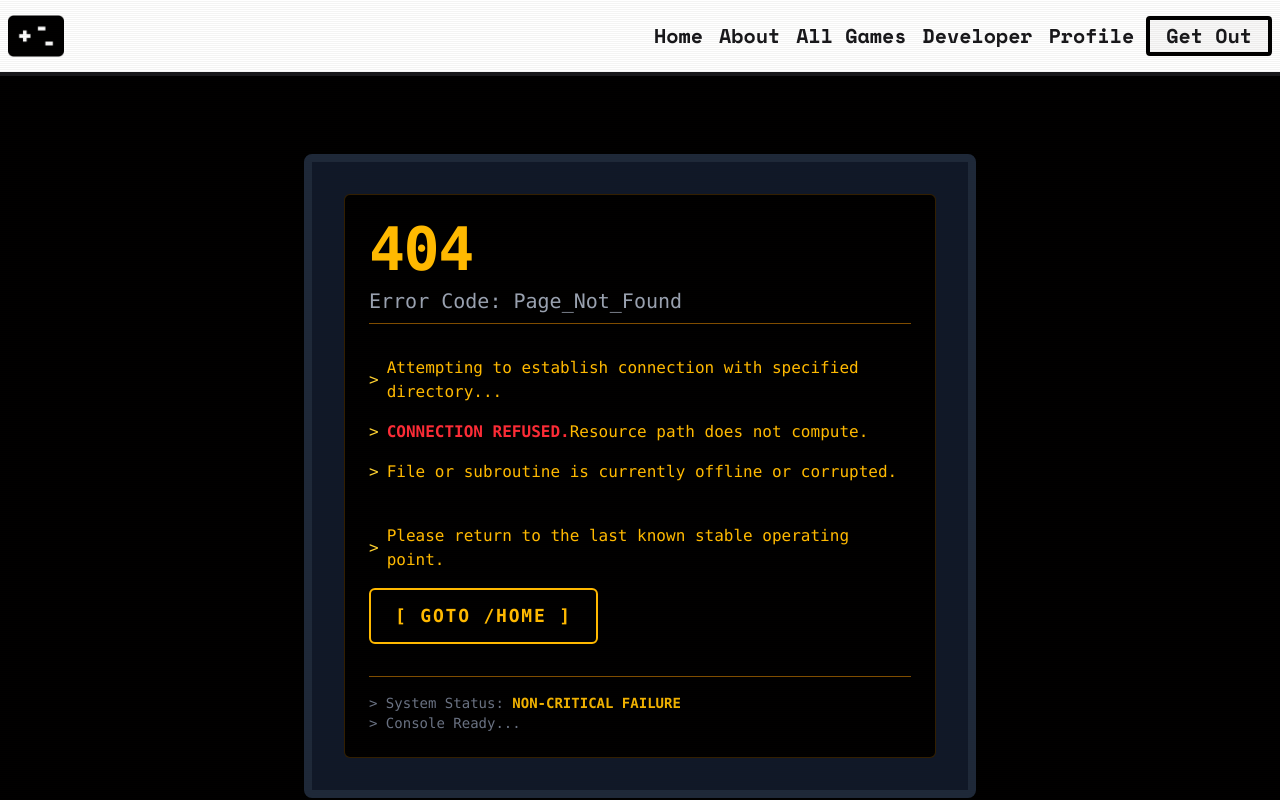
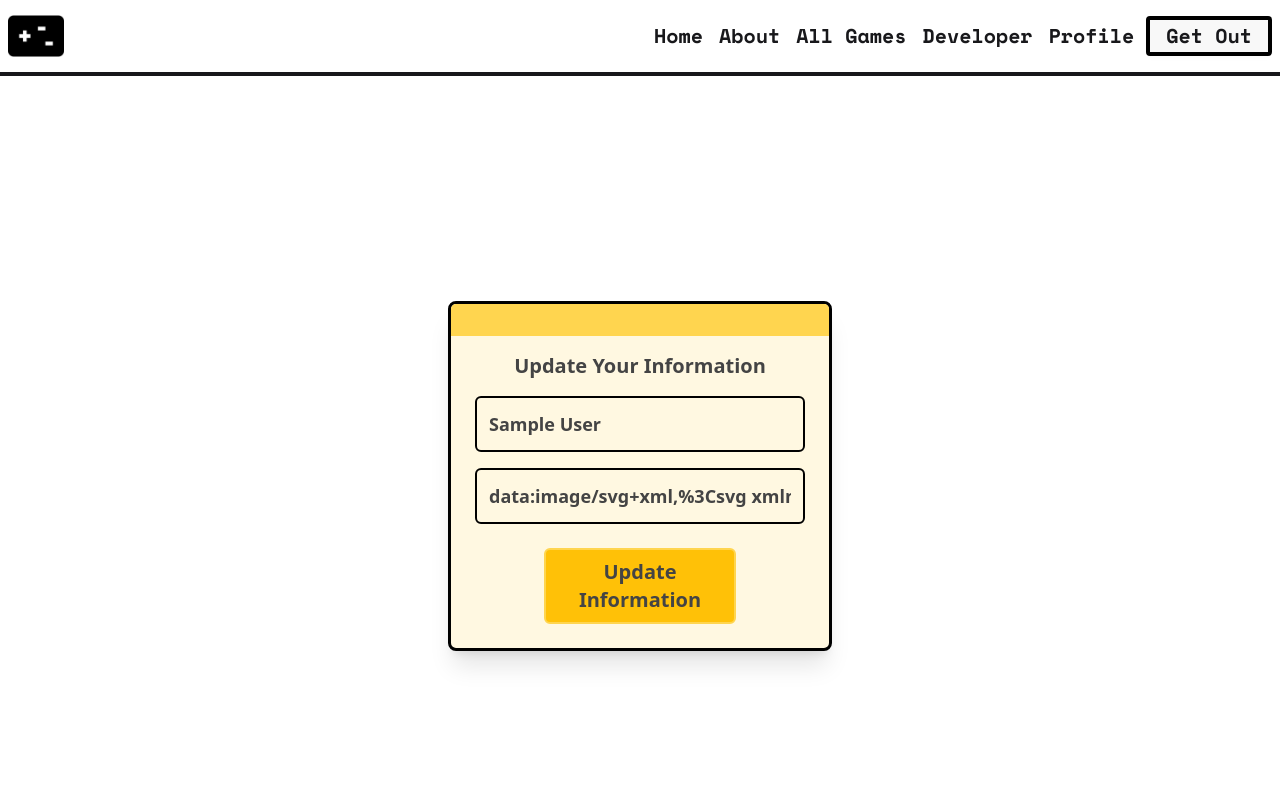
Before and after one commit to am-mahmud/retro-gamehub, a React (Vite) app: page /updateprofile in a window 1280 px wide. Shown: the top 800 px of the page. Built offline with nearby package versions, Linux system fonts and the light colour scheme; no server answers; sample sign-in values are in the browser's storage.

Commit message:
Proile and update profile added

```diff
--- a/src/pages/Profile/MyProfile.jsx
+++ b/src/pages/Profile/MyProfile.jsx
@@ -1,10 +1,28 @@
-import React from 'react';
+import React, { use } from "react";
+// import { useNavigate } from "react-router";
+import { AuthContext } from "../../contexts/AuthContext/AuthContext";
+import { Link } from "react-router";
 
 const MyProfile = () => {
+    const { user } = use(AuthContext);
+
     return (
-        <div>
-            <title>Profile</title>
-            <h1>This is profile</h1>
+        <div className="flex flex-col items-center mt-20 space-y-6 border-4 border-black p-10">
+            <img
+                src={user?.photoURL || "https://i.ibb.co.com/B2gsXb00/retro-game-2.jpg"}
+                alt="Profile"
+                className="w-32 h-32  border-4 border-black"
+            />
+            <h2 className="text-xl font-bold">Name: {user?.displayName}</h2>
+            <p className="text-gray-700 font-semibold text-xl">Email: {user?.email}</p>
+
+            <Link to='/updateprofile'>
+                <button
+                    className="mt-4 py-2 px-6 bg-yellow-400 hover:bg-yellow-500 text-black font-semibold rounded shadow transition"
+                >
+                    Update Information
+                </button>
+            </Link>
         </div>
     );
 };
--- a/src/pages/Profile/UpdateProfile.jsx
+++ b/src/pages/Profile/UpdateProfile.jsx
@@ -1,18 +1,97 @@
-import React from 'react';
-import { Helmet } from 'react-helmet';
+// src/pages/UpdateProfile.jsx
+import React, { useState, useEffect, use } from "react";
+import { AuthContext } from "../../contexts/AuthContext/AuthContext";
+import { toast, ToastContainer } from "react-toastify";
+import "react-toastify/dist/ReactToastify.css";
+import { useNavigate } from "react-router";
 
 const UpdateProfile = () => {
-    return (
-        <div>
-             <Helmet>
-                <meta charSet="utf-8" />
-                <title>Update Profile - GameHub</title>
-            </Helmet>
+  const { user, updateUserProfile } = use(AuthContext);
+  const navigate = useNavigate();
 
-            <h1>Update Profile</h1>
+  const [name, setName] = useState("");
+  const [photoURL, setPhotoURL] = useState("");
 
+  useEffect(() => {
+    if (user) {
+      setName(user.displayName || "");
+      setPhotoURL(user.photoURL || "");
+    }
+  }, [user]);
+
+  const handleNameChange = (e) => {
+    setName(e.target.value);
+  };
+
+  const handlePhotoURLChange = (e) => {
+    setPhotoURL(e.target.value);
+  };
+
+  const handleUpdate = (e) => {
+    e.preventDefault();
+
+    if (!name.trim() || !photoURL.trim()) {
+      toast.error("Name and Photo URL cannot be empty!");
+      return;
+    }
+
+    updateUserProfile(name, photoURL)
+      .then(() => {
+        toast.success("Profile updated successfully!");
+        navigate("/profile");
+      })
+      .catch((error) => {
+        console.error(error);
+        toast.error("Failed to update profile. Try again.");
+      });
+  };
+
+  return (
+    <>
+      <title>Update Profile - GameHub</title>
+
+      <div className="flex justify-center items-center min-h-screen p-4">
+        <div className="w-full max-w-sm rounded-lg shadow-xl overflow-hidden bg-[#FFF8E1] border-black border-[3px]">
+          <div className="h-8 flex justify-end items-center px-3 bg-[#FFD54F]" />
+
+          <h2 className="text-center font-bold text-xl mt-4 text-[#444]">
+            Update Your Information
+          </h2>
+
+          <form
+            onSubmit={handleUpdate}
+            className="p-6 pt-4 flex flex-col items-center space-y-4"
+          >
+            <input
+              type="text"
+              value={name}
+              onChange={handleNameChange}
+              placeholder="Enter your name"
+              className="w-full p-3 text-lg font-bold rounded-md outline-none border-black border-2 bg-[#FFF8E1] text-[#444]"
+              required
+            />
+            <input
+              type="text"
+              value={photoURL}
+              onChange={handlePhotoURLChange}
+              placeholder="Enter your photo URL"
+              className="w-full p-3 text-lg font-bold rounded-md outline-none border-black border-2 bg-[#FFF8E1] text-[#444]"
+              required
+            />
+
+            <button
+              type="submit"
+              className="w-48 mt-2 py-2 px-6 text-base md:text-xl font-bold rounded-md cursor-pointer
+                         bg-[#FFC107] border-[#FFD54F] border-2 text-[#444]
+                         transition duration-150 hover:opacity-80"
+            >
+              Update Information
+            </button>
+          </form>
         </div>
-    );
+      </div>
+    </>
+  );
 };
 
 export default UpdateProfile;
--- a/src/routes/routes.jsx
+++ b/src/routes/routes.jsx
@@ -11,6 +11,7 @@ import PrivetRoutes from "./PrivetRoutes";
 import GameDetails from "../pages/Games/GameDetails";
 import AllGames from "../pages/AllGames/AllGames";
 import NotFound from "../pages/NotFound/NotFound";
+import UpdateProfile from "../pages/Profile/UpdateProfile";
 
 const router = createBrowserRouter([
     {
@@ -40,9 +41,9 @@ const router = createBrowserRouter([
                 </PrivetRoutes>
             },
             {
-                path: "/profile",
+                path: "/updateprofile",
                 element: <PrivetRoutes>
-                    <MyProfile></MyProfile>
+                   <UpdateProfile></UpdateProfile>
                 </PrivetRoutes>
             },
             {
```
